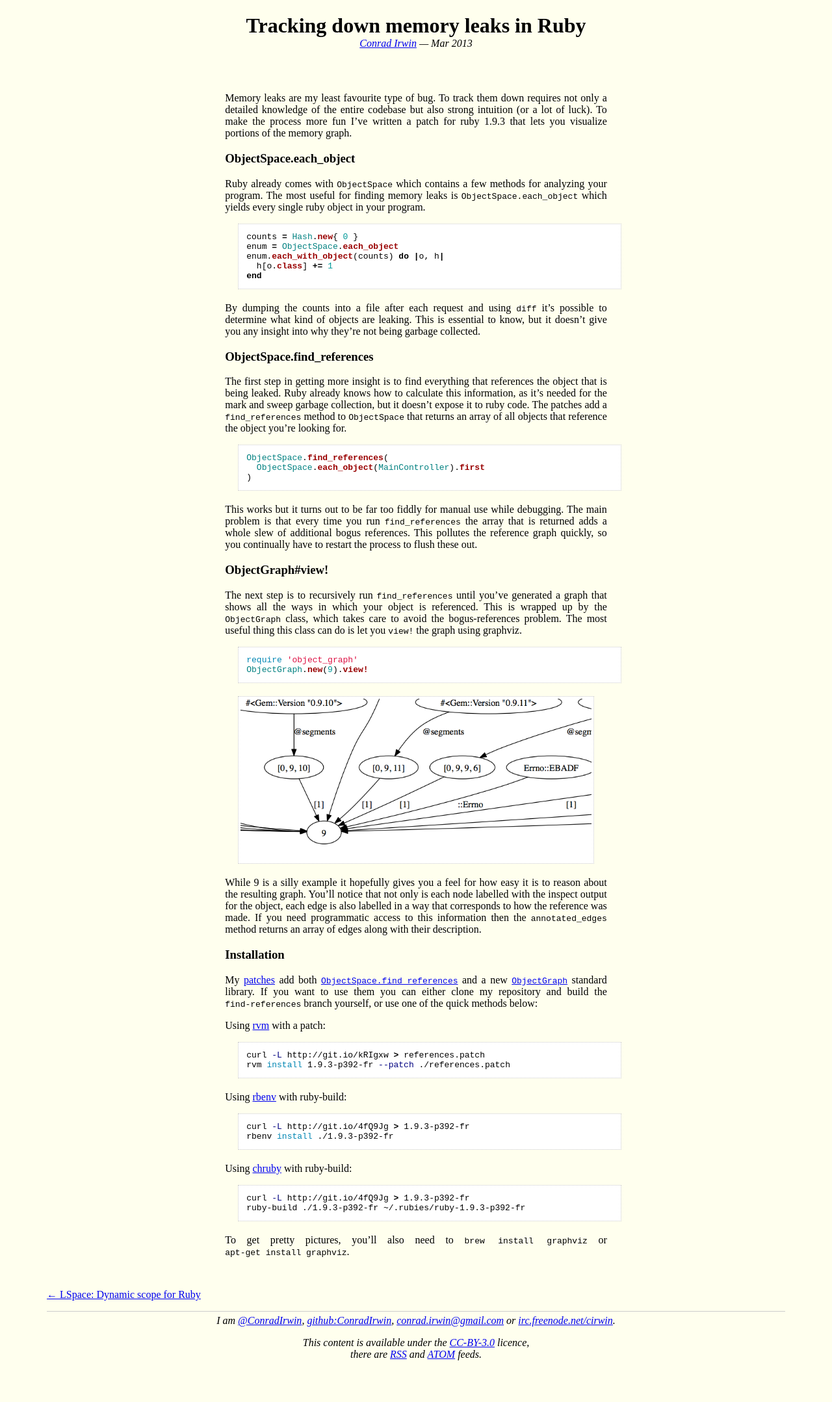
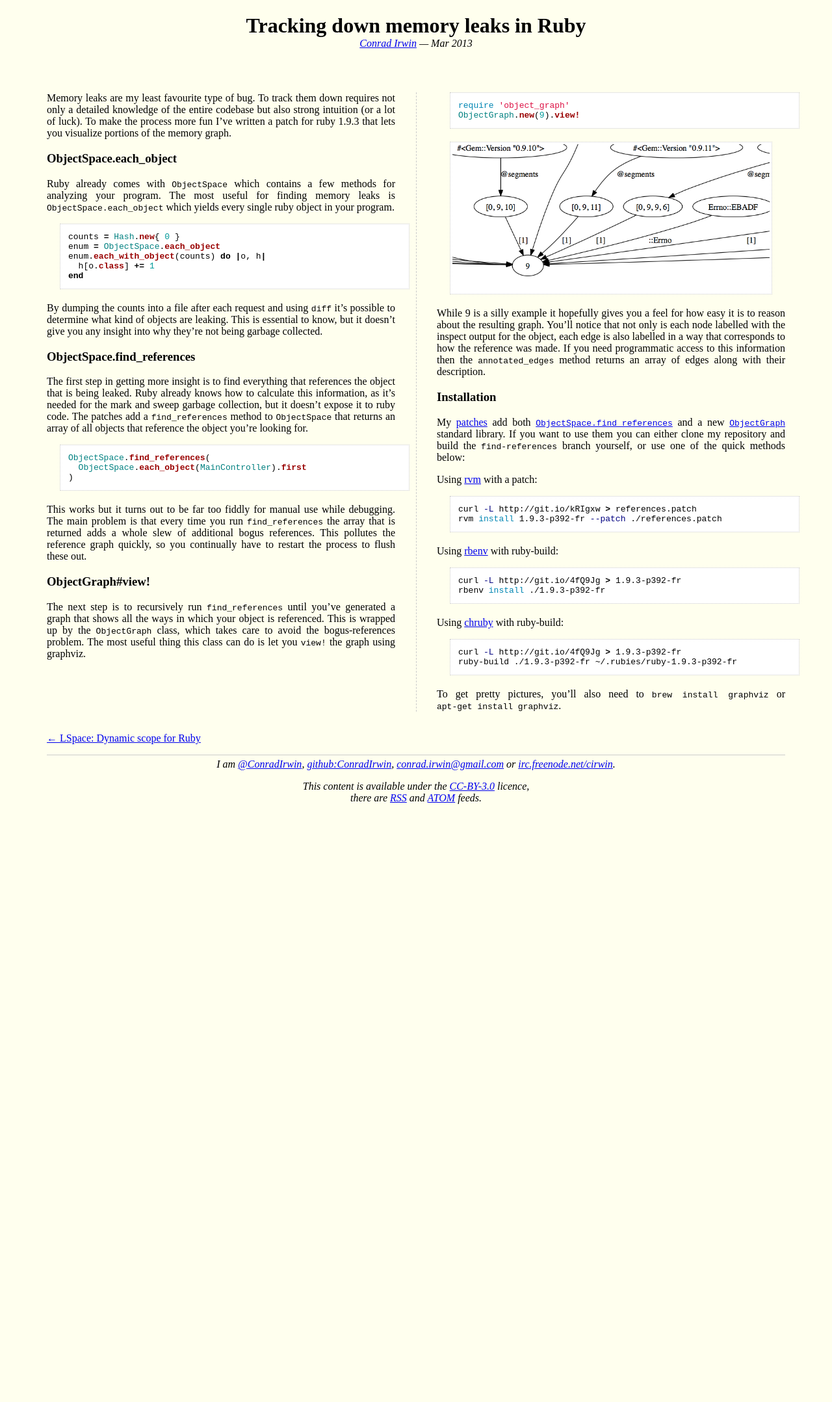
Before and after one commit to ConradIrwin/conradirwin.github.com, a Jekyll site: the page built from _posts/2013-03-02-find-references.md, in a window 1280 px wide. Shown: the whole page at 65% size. Built offline with Jekyll 4.4.1, drawn with Linux system fonts in a browser that asks for light colours; Markdown is read by kramdown in place of the engine named in the settings; comment, search, counter and statistics services are not loaded; after the commit the page ends 1301 px from its top, so only the background shows below that.

Commit message:
Revert "Try to reduce column complaints"
This reverts commit 26af9852524310fdd9db964c13a9b9cb3bde5037.

```diff
--- a/_layouts/post.html
+++ b/_layouts/post.html
@@ -50,21 +50,12 @@
         margin-right: auto;
 
       }
+
       .index article{
           -webkit-column-count: 1;
           -mox-column-count: 1;
           column-count: 1;
       }
-
-      /* Ensure there's only 1 or 3 columns */
-      @media screen and (max-width: 1459px) {
-       body article {
-          -webkit-column-count: 1;
-          -mox-column-count: 1;
-          column-count: 1;
-        }
-      }
-
 
       section, footer{
         margin: 4em;
```
